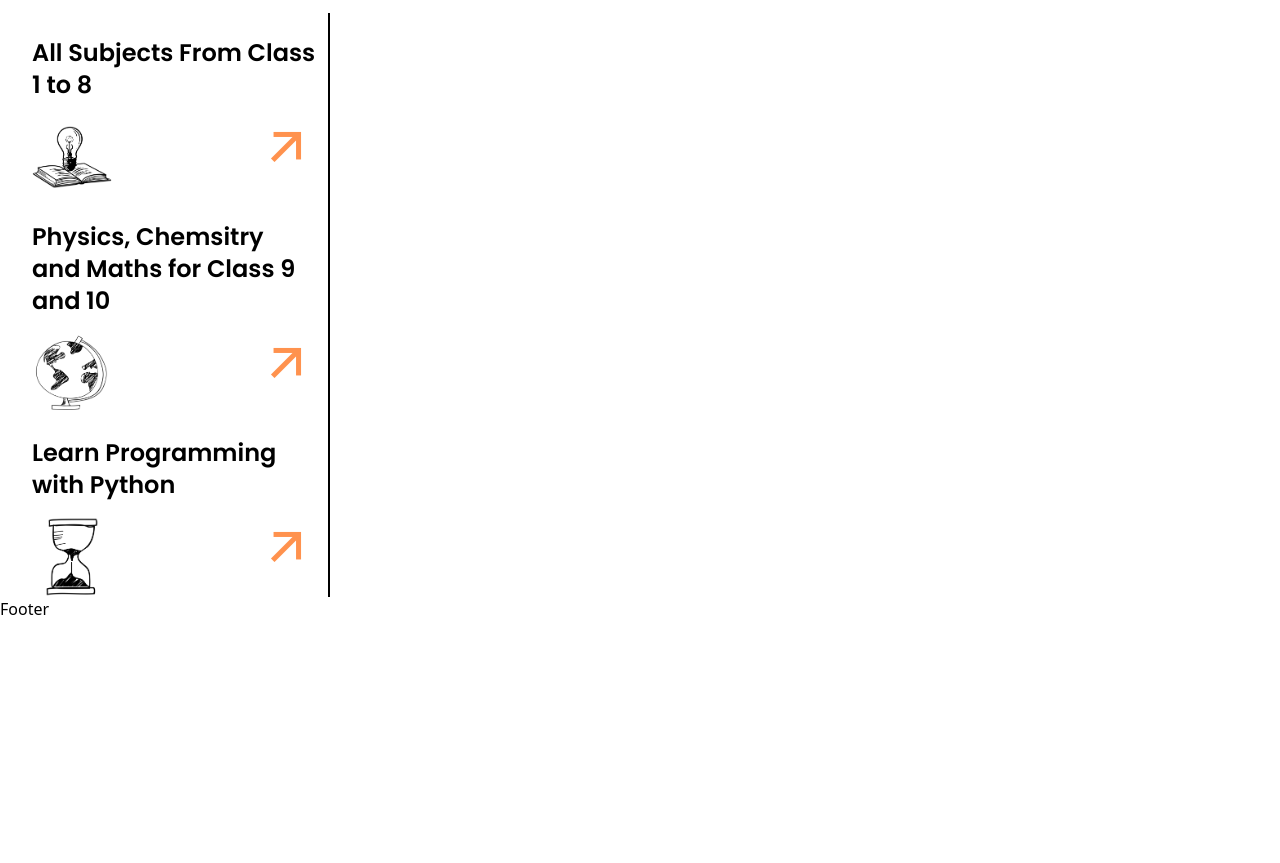
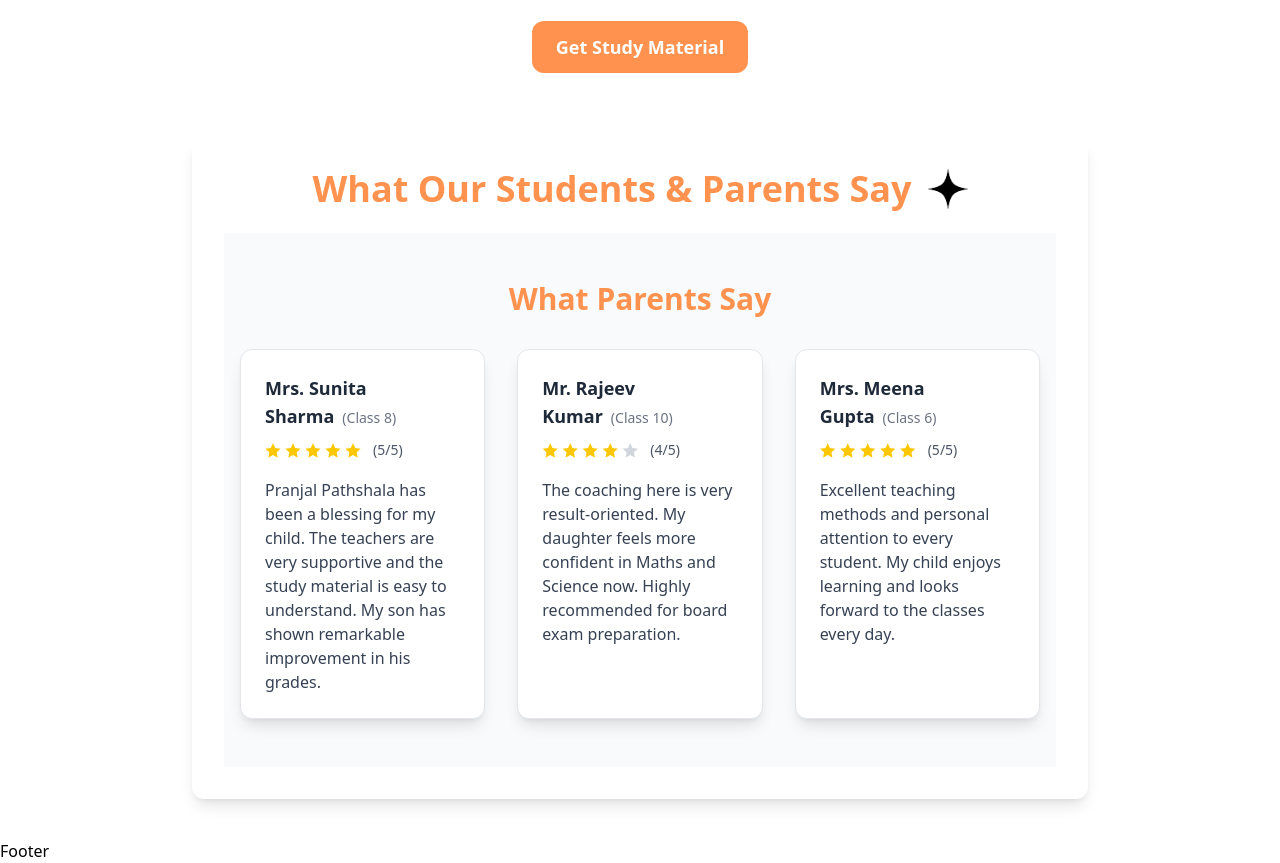
Before and after one commit to Iamjustrosh/Pranjal-Pathshala, a React (Vite) app: page / in a window 1280 px wide. Shown: the part 761-1624 px from the top of the page. Before the commit the page ends 1382 px from the top, so only its background shows below. Built offline with nearby package versions, Linux system fonts and the light colour scheme.

Commit message:
Fix section2

```diff
--- a/src/components/Testimonial.jsx
+++ b/src/components/Testimonial.jsx
@@ -1,9 +1,63 @@
-import React from 'react'
+import React from 'react';
+
+const testimonials = [
+  {
+    name: "Mrs. Sunita Sharma",
+    studentClass: "Class 8",
+    rating: 5,
+    content:
+      "Pranjal Pathshala has been a blessing for my child. The teachers are very supportive and the study material is easy to understand. My son has shown remarkable improvement in his grades.",
+  },
+  {
+    name: "Mr. Rajeev Kumar",
+    studentClass: "Class 10",
+    rating: 4,
+    content:
+      "The coaching here is very result-oriented. My daughter feels more confident in Maths and Science now. Highly recommended for board exam preparation.",
+  },
+  {
+    name: "Mrs. Meena Gupta",
+    studentClass: "Class 6",
+    rating: 5,
+    content:
+      "Excellent teaching methods and personal attention to every student. My child enjoys learning and looks forward to the classes every day.",
+  },
+];
+
+const StarRating = ({ rating }) => (
+  <div className="flex items-center gap-1">
+    {[...Array(5)].map((_, i) => (
+      <span key={i} className={i < rating ? "text-yellow-400" : "text-gray-300"}>
+        <i className="ri-star-fill"></i>
+      </span>
+    ))}
+    <span className="ml-2 text-sm text-gray-600">({rating}/5)</span>
+  </div>
+);
 
 const Testimonial = () => {
   return (
-    <div>Testimonial</div>
-  )
-}
+    <section className="py-12 bg-gray-50">
+      <div className="max-w-4xl mx-auto px-4">
+        <h2 className="text-3xl font-bold text-center mb-8 text-[#ff924e]">What Parents Say</h2>
+        <div className="grid gap-8 md:grid-cols-3">
+          {testimonials.map((t, idx) => (
+            <div
+              key={idx}
+              className="bg-white rounded-xl shadow-lg p-6 flex flex-col items-start border border-gray-200"
+            >
+              <div className="mb-2">
+                <span className="text-lg font-semibold text-gray-800">{t.name}</span>
+                <span className="ml-2 text-sm text-gray-500">({t.studentClass})</span>
+              </div>
+              <StarRating rating={t.rating} />
+              <p className="mt-4 text-gray-700">{t.content}</p>
+            </div>
+          ))}
+        </div>
+      </div>
+    </section>
+  );
+};
 
-export default Testimonial
+export default Testimonial;
--- a/src/pages/Home.jsx
+++ b/src/pages/Home.jsx
@@ -1,46 +1,34 @@
 import React from 'react'
 import Hero from '../components/Hero'
+import Testimonial from '../components/Testimonial';
+import star from '../assets/star.png'
 
 const Home = () => {
   return (
     <>
       <div className='px-5'>
         <Hero />
-        <div className="section-2">
-        <h1 className='text-5xl poppins-bold'>Simplified <span className='text-[#ff924e]'>Learning</span> <br /> from Basics to <span className='text-[#ff924e]'>Brilliance</span></h1>
-        <div className='s-materials flex flex-col md:flex-row gap-7 mt-2'>
+        <div className="section-2 relative ">
+          <h1 className='text-5xl poppins-bold'>
+            Simplified <span className='text-[#ff924e]'>Learning</span> <br /> from Basics to <span className='text-[#ff924e]'>Brilliance</span>
+          </h1>
+          {/* Removed cards as they will be built in testimonials.jsx */}
+          <div className="flex justify-center">
+            <button className="mt-4 px-6 py-3 text-center bg-[#ff924e] text-white text-lg font-semibold rounded-xl hover:bg-[#e38a53] transition duration-300">
+              Get Study Material
+            </button>
+          </div>
+          {/* Testimonials Section */}
+          <div className="mt-16 mb-10 max-w-4xl mx-auto bg-white rounded-xl shadow-lg p-8">
+            <div className="flex items-center justify-center gap-4 mb-6">
+              <h2 className="text-3xl md:text-4xl font-bold text-center text-[#ff924e]">
+                What Our Students &amp; Parents Say
+              </h2>
+              <img src={star} alt="star" className="w-10 h-10" />
+            </div>
+            <Testimonial/>
+          </div>
         </div>
-          <div className="s-material-box md:w-1/4 pb-7 md:pb-0 px-3 flex flex-col gap-4 border-b-2 md:border-b-0 md:border-r-2">
-          <div className="upper">
-            <h2 className='text-2xl poppins-semibold mt-6'>All Subjects From
-              Class 1 to 8</h2>
-          </div>
-          <div className="lower flex justify-between">
-            <div className="logo"><img src="src/assets/book-bulb.png" alt="" className='w-20'/></div>
-            <i className="ri-arrow-right-up-line text-[#ff924e] text-6xl"></i>
-          </div>
-          </div>
-          <div className="s-material-box md:w-1/4 pb-7 md:pb-0 px-3 flex flex-col gap-4 border-b-2 md:border-b-0 md:border-r-2">
-          <div className="upper">
-            <h2 className='text-2xl poppins-semibold mt-6'>Physics, Chemsitry and Maths for Class 9 and 10 </h2>
-          </div>
-          <div className="lower flex justify-between">
-            <div className="logo"><img src="src/assets/globe.png" alt="" className='w-20'/></div>
-            <i className="ri-arrow-right-up-line text-[#ff924e] text-6xl"></i>
-          </div>
-          </div>
-          <div className="s-material-box md:w-1/4 pb-7 md:pb-0 px-3 flex flex-col gap-4 border-b-2 md:border-b-0 md:border-r-2">
-          <div className="upper">
-            <h2 className='text-2xl poppins-semibold mt-6'>Learn Programming with Python </h2>
-          </div>
-          <div className="lower flex justify-between">
-            <div className="logo"><img src="src/assets/sand-clock.png" alt="" className='w-20'/></div>
-            <i className="ri-arrow-right-up-line text-[#ff924e] text-6xl"></i>
-          </div>
-          </div>
-
-        </div>
-
       </div>
     </>
   )
```
Also changed, not shown: src/assets/star.png (added).
